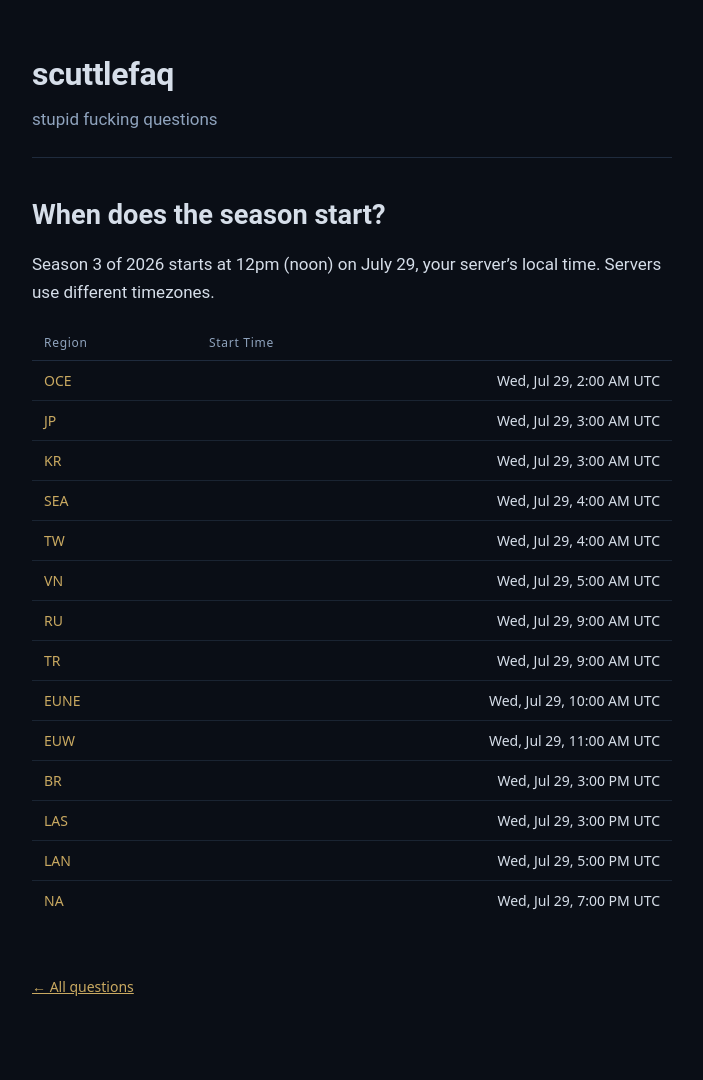
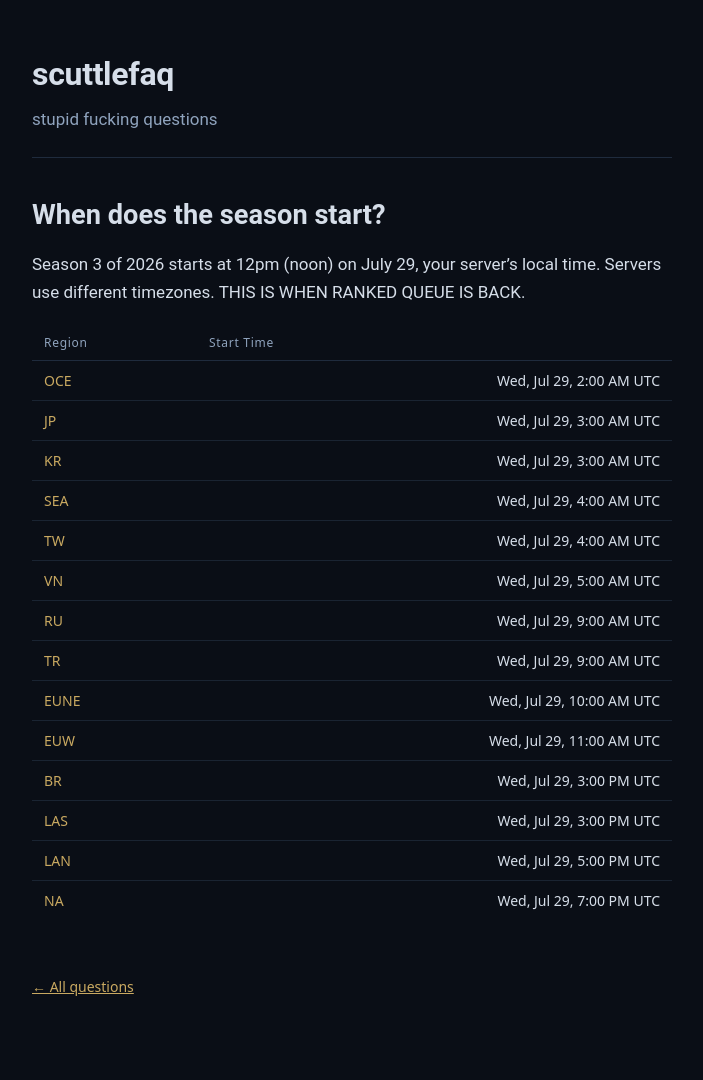
Before and after one commit to scuttlecat/scuttlefaq, a Jekyll site: the page built from _faqs/when-does-the-season-start.md, in a window 1280 px wide. Shown: the whole page, without its empty margins (288-991 px from the left). Built offline with Jekyll 4.4.1, drawn with Linux system fonts in a browser that asks for light colours.

Commit message:
gfbfgdfgdh

```diff
--- a/_faqs/when-does-the-season-start.md
+++ b/_faqs/when-does-the-season-start.md
@@ -1,10 +1,10 @@
 ---
 title: "When does the season start?"
-summary: "Season 3 of 2026 starts at 12pm (noon) on July 29, your server's local time. Servers use different timezones. Click for info."
+summary: "Season 3 of 2026 starts at 12pm (noon) on July 29, your server's local time. Servers use different timezones. THIS IS WHEN RANKED QUEUE IS BACK. Click for info."
 category: "Seasons & Ranked"
 order: 2
 ---
-Season 3 of 2026 starts at 12pm (noon) on July 29, your server's local time. Servers use different timezones.
+Season 3 of 2026 starts at 12pm (noon) on July 29, your server's local time. Servers use different timezones. THIS IS WHEN RANKED QUEUE IS BACK.
 
 <table>
   <thead><tr><th>Region</th><th>Start Time</th></tr></thead>
```
